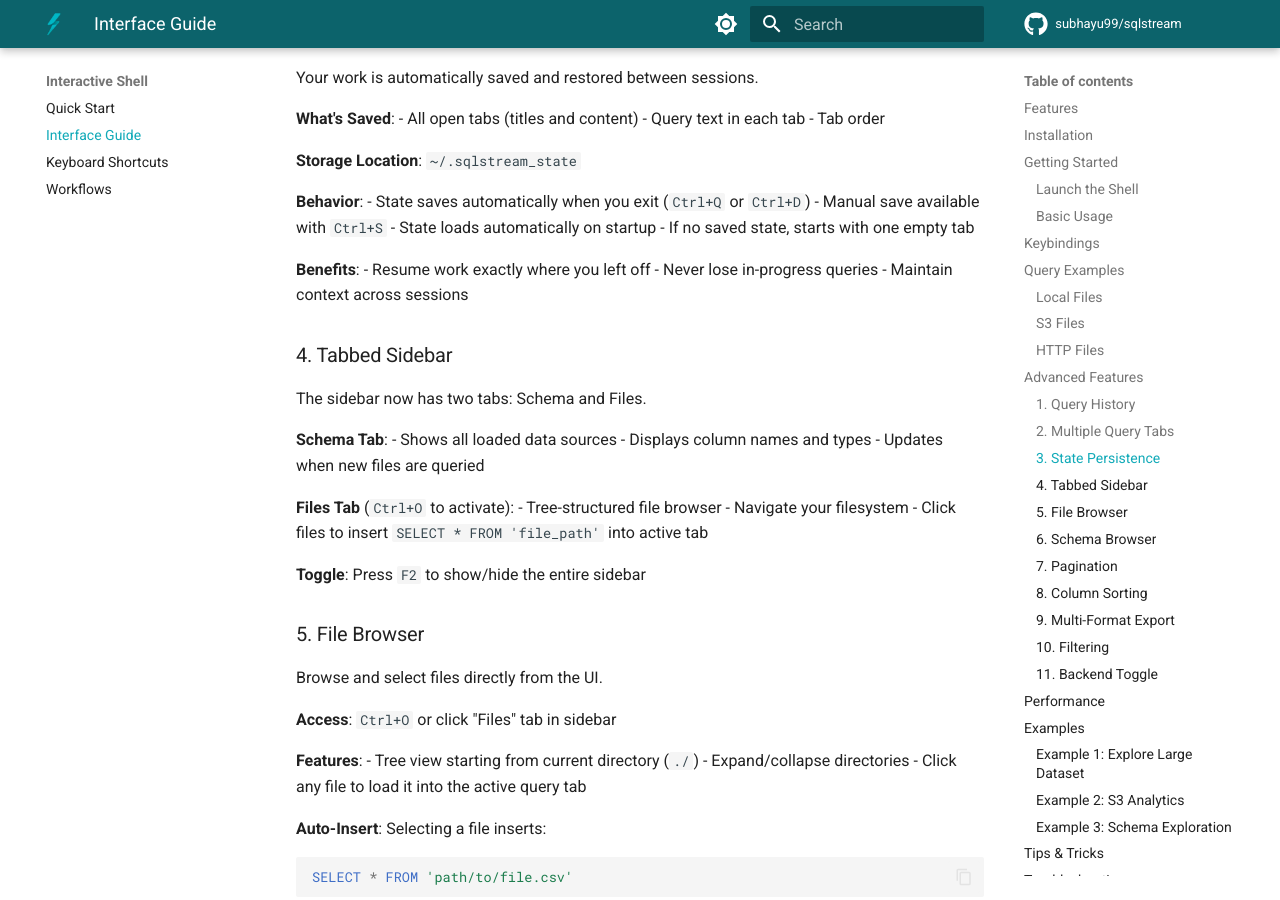
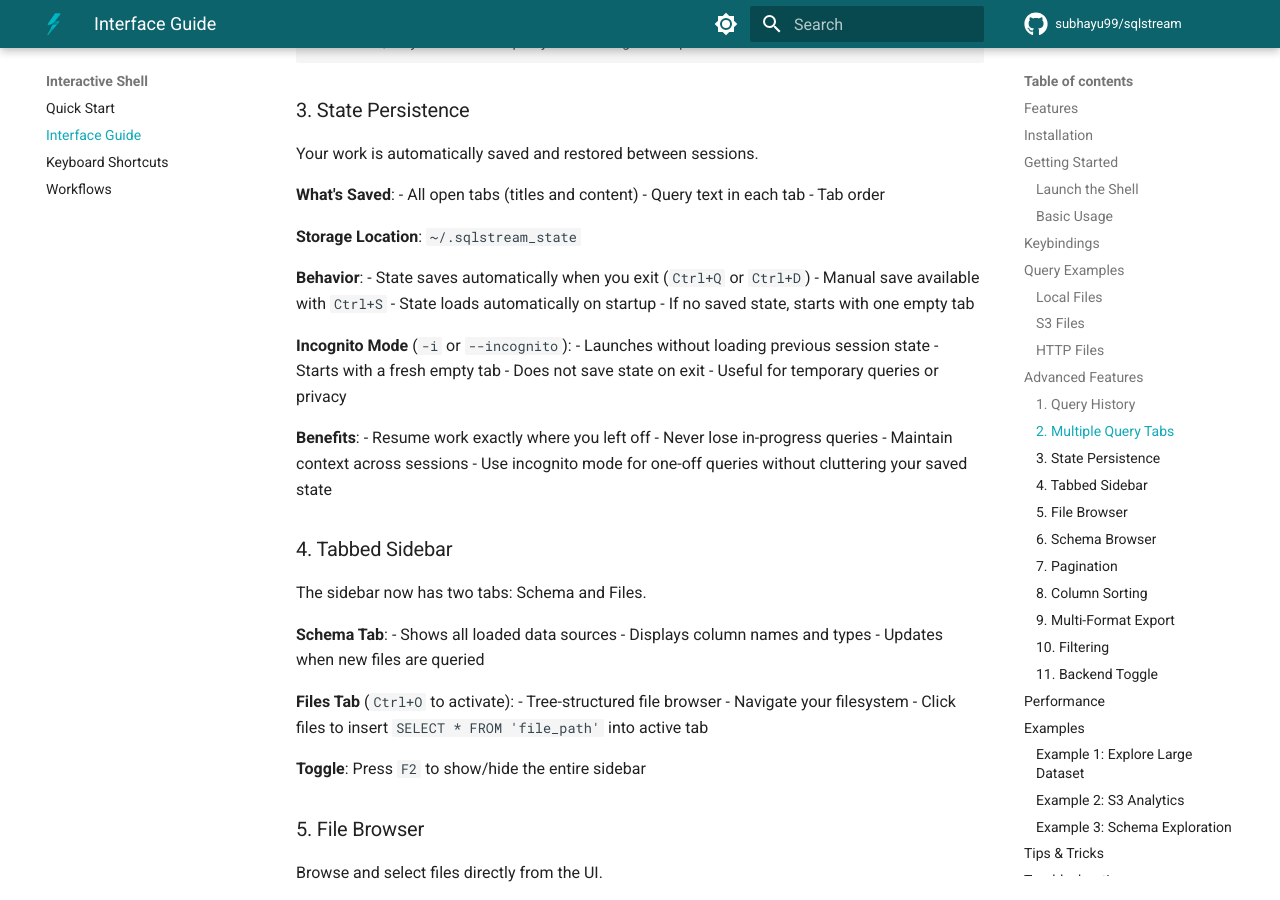
Before and after one commit to subhayu99/sqlstream, an MkDocs documentation site: the page built from docs/interactive-shell/interface-guide.md, in a window 1280 px wide and 900 px high, scrolled down 4792 px. Built offline with MkDocs 1.6.1 and Material for MkDocs 9.7.7, drawn with Linux system fonts in a browser that asks for light colours; comment, search, counter and statistics services are not loaded; the version menu is left out; some of the changed text lies outside the part shown.

Commit message:
feat(cli): introduce incognito mode for shell
- Add `-i` and `--incognito` options to launch shell without loading or saving session state
- Update documentation to include usage examples for incognito mode
- Modify function signatures in `main.py` and `shell.py` to support incognito flag
- Implement logic to skip state loading and saving when incognito mode is active
- Add tests to verify incognito mode functionality and CLI options

This feature allows users to perform temporary queries without affecting their saved session state, enhancing privacy and flexibility.

BREAKING CHANGE: Updated function signatures in `sqlstream/cli/main.py` and `sqlstream/cli/shell.py` to include the `incognito` parameter. Users relying on these functions should update their calls to accommodate the new parameter.

````diff
--- a/docs/interactive-shell/interface-guide.md
+++ b/docs/interactive-shell/interface-guide.md
@@ -54,6 +54,10 @@
 
 # Custom history location
 sqlstream shell --history-file ~/.my_sqlstream_history
+
+# Incognito mode (no state loading or saving)
+sqlstream shell -i
+sqlstream shell --incognito employees.csv
 ```
 
 ### Basic Usage
@@ -202,10 +206,17 @@
 - State loads automatically on startup
 - If no saved state, starts with one empty tab
 
+**Incognito Mode** (`-i` or `--incognito`):
+- Launches without loading previous session state
+- Starts with a fresh empty tab
+- Does not save state on exit
+- Useful for temporary queries or privacy
+
 **Benefits**:
 - Resume work exactly where you left off
 - Never lose in-progress queries
 - Maintain context across sessions
+- Use incognito mode for one-off queries without cluttering your saved state
 
 ### 4. Tabbed Sidebar
 
@@ -448,15 +459,16 @@
 
 1. **Multiple Tabs**: Use tabs to work on different queries simultaneously - one for exploration, one for final analysis
 2. **State Persistence**: Your tabs are automatically saved - feel confident closing the shell anytime
-3. **Large Datasets**: Use `LIMIT` to preview data quickly in a dedicated tab
-4. **S3 Performance**: Use partitioned Parquet files for best performance
-5. **History**: Use `Ctrl+Up` to quickly re-run previous queries in any tab
-6. **File Browser**: Use `Ctrl+O` to quickly add files to your query without typing paths
-7. **Sorting**: Click column headers to explore data patterns
-8. **Export**: Export to Parquet for best compression
-9. **Sidebar**: Toggle with `F2` to maximize editor space when needed
-10. **Manual Save**: Use `Ctrl+S` if you want to save state before experimenting
-11. **Backend Toggle**: Use `F5` to test complex SQL features - start with `auto`, switch to `duckdb` for window functions/CTEs
+3. **Incognito Mode**: Use `-i` or `--incognito` for quick one-off queries without affecting your saved session state
+4. **Large Datasets**: Use `LIMIT` to preview data quickly in a dedicated tab
+5. **S3 Performance**: Use partitioned Parquet files for best performance
+6. **History**: Use `Ctrl+Up` to quickly re-run previous queries in any tab
+7. **File Browser**: Use `Ctrl+O` to quickly add files to your query without typing paths
+8. **Sorting**: Click column headers to explore data patterns
+9. **Export**: Export to Parquet for best compression
+10. **Sidebar**: Toggle with `F2` to maximize editor space when needed
+11. **Manual Save**: Use `Ctrl+S` if you want to save state before experimenting
+12. **Backend Toggle**: Use `F5` to test complex SQL features - start with `auto`, switch to `duckdb` for window functions/CTEs
 
 ---
 
````
Also changed, not shown: docs/cli-tool/overview.md (+15 -1 lines), docs/getting-started/quickstart.md (+6 -0 lines), 4 other files.
